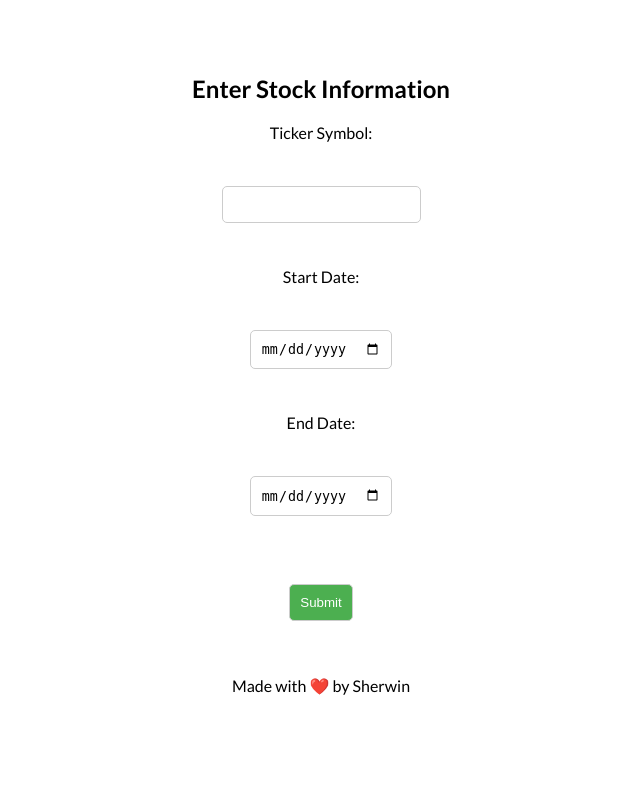
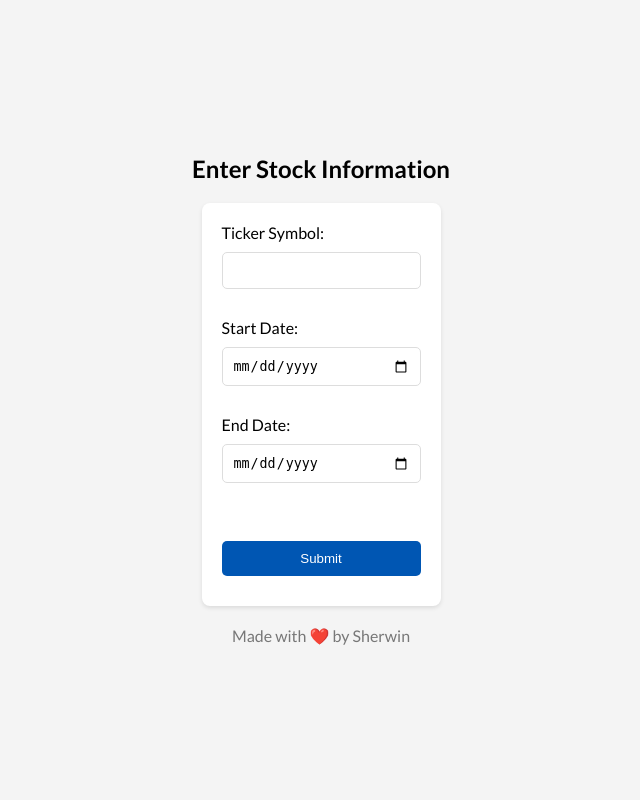
Before and after one commit to sherwinvishesh/StrategX, a Flask app: page / in a window 1280 px wide; the page is wider, and only the part inside the window is pictured. Shown: that part, without its empty margins (319-959 px from the left). Run offline with Flask 3, Linux system fonts and the light colour scheme.

Commit message:
Update style.css

```diff
--- a/static/style.css
+++ b/static/style.css
@@ -1,45 +1,47 @@
 body {
     font-family: 'Lato', sans-serif;
+    margin: 0;
+    padding: 0;
     display: flex;
     flex-direction: column;
     align-items: center;
     justify-content: center;
-    height: 100vh;
-    margin: 0;
+    min-height: 100vh;
+    background-color: #f4f4f4;
+}
+
+h1, h2, footer {
+    margin: 20px 0;
 }
 
 form {
-    display: flex;
-    flex-direction: column;
-    align-items: center;
-    gap: 10px;
+    background: white;
+    padding: 20px;
+    border-radius: 8px;
+    box-shadow: 0 2px 4px rgba(0, 0, 0, 0.1);
 }
 
-input[type=text], input[type=date], input[type=submit] {
+input[type="text"], input[type="date"], input[type="submit"], button {
+    display: block;
+    margin: 10px 0;
     padding: 10px;
-    margin: 5px 0;
-    border: 1px solid #ccc;
     border-radius: 5px;
+    border: 1px solid #ddd;
+    width: 100%;
+    box-sizing: border-box;
 }
 
-input[type=submit] {
+input[type="submit"], button {
+    background-color: #0056b3;
+    color: white;
     cursor: pointer;
-    background-color: #4CAF50;
-    color: white;
+    border: none;
 }
 
-h3 {
-    text-align: center;
+input[type="submit"]:hover, button:hover {
+    background-color: #004494;
 }
 
 footer {
-    text-align: center;
-    padding: 50px;
-    background-color: white; /* Dark background */
-    color: black; /* Light text for contrast */
-    font-size: 1rem;
-    position: relative; /* Makes the footer always visible at the bottom */
-    left: 0;
-    bottom: 10;
-    width: 100%;
-  }
+    color: #777;
+}
```
